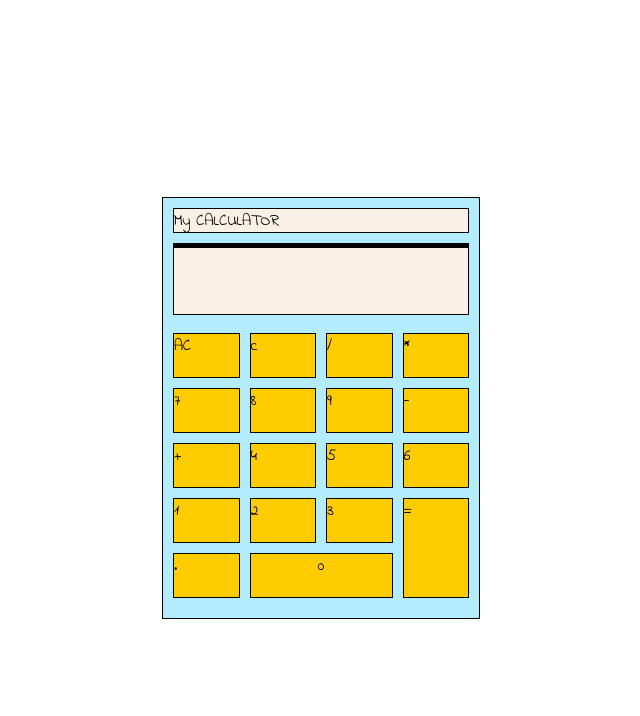
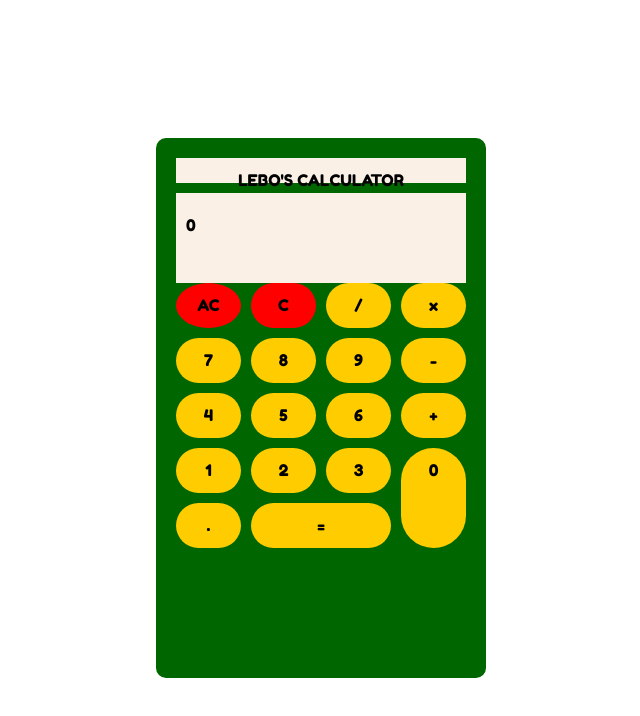
Before and after one commit to Alphabolic/calculator, a plain HTML site: page index.html in a window 1280 px wide. Shown: the whole page, without its empty margins (319-959 px from the left). Drawn offline with Linux system fonts and the light colour scheme.

Commit message:
Add files via upload

```diff
--- a/index.html
+++ b/index.html
@@ -1,45 +1,49 @@
 <!DOCTYPE html>
 <html>
+
 <head>
   <meta charset="utf-8">
   <title> calculator</title>
   <link rel="stylesheet" href="styles.css">
-    <link href="https://fonts.googleapis.com/css?family=Indie+Flower" rel="stylesheet">
+  <link href="https://fonts.googleapis.com/css?family=Fredoka+One" rel="stylesheet">
 </head>
+
 <body>
-
   <div class="container">
 
-      <div id="heading">My CALCULATOR</div>
+    <div id="heading">LEBO'S CALCULATOR</div>
 
     <div id="screen">
-          <div id="screenOne" class="btn"></div>
+      <div id="screenOne" class="btn">0</div>
       <div id="screenTwo" class="btn"></div>
     </div>
 
     <div id="ac" class="AC">AC</div>
-            <div id="ce" class="ce">c</div>
-            <div id="divide" class="divide">/</div>
-            <div id="mult" class="mult">*</div>
+    <div id="ce" class="ce">C</div>
+    <div id="divide" class="opp btn">/</div>
+    <div id="mult" class="opp btn">x</div>
 
-            <div id="btn7" class="btn">7</div>
-            <div id="btn8" class="btn">8</div>
-            <div id="btn9" class="btn">9</div>
+    <div id="seven" class=" digit btn">7</div>
+    <div id="eight" class="digit btn">8</div>
+    <div id="nine" class=" digit btn">9</div>
 
-            <div id="minus" class="btn">-</div>
-            <div id="plus" class="btn">+</div>
+    <div id="minus" class="opp btn">-</div>
+    <div id="four" class="digit btn">4</div>
 
-            <div id="btn4" class="btn">4</div>
-            <div id="btn5" class="btn">5</div>
-            <div id="btn6" class="btn">6</div>
+    <div id="five" class="digit btn">5</div>
+    <div id="six" class="digit btn">6</div>
+    <div id="plus" class="opp btn">+</div>
 
-            <div id="btn1" class="btn">1</div>
-            <div id="btn2" class="btn">2</div>
-            <div id="btn3" class="btn">3</div>
+    <div id="one" class="digit btn">1</div>
+    <div id="two" class="digit btn">2</div>
+    <div id="three" class="digit btn">3</div>
 
-            <div id="zero" class="btn">=</div>
-            <div id="dot" class="btn">.</div>
-            <div id="equals" class="btn">0</div>
+    <div id="zero" class="digit btn">0</div>
+    <div id="dot" class="digit btn">.</div>
+    <div id="equals" class="btn">=</div>
 
   </div>
-    </div>
+  <script src="main.js" type="text/javascript"></script>
+</body>
+
+</html>
--- /dev/null
+++ b/main.js
@@ -0,0 +1,100 @@
+const digits = document.querySelectorAll('.digit')
+for (let i = 0; i < digits.length; i++) {
+  digits[i].addEventListener('click', digitPressed)
+}
+
+const opps = document.querySelectorAll('.opp')
+for (var i = 0; i < opps.length; i++) {
+  opps[i].addEventListener('click', oppPressed)
+}
+
+document.querySelector('#ce').addEventListener('click', clearEntry)
+document.querySelector('#ac').addEventListener('click', clearAll)
+document.querySelector('#equals').addEventListener('click', calculate)
+document.querySelector('#dot').addEventListener('click', dotPressed)
+
+let screenMain = document.querySelector('#screenOne')
+let screenCalc = document.querySelector('#screenTwo')
+
+let currentValue = '';
+let calcValue = '';
+let previousAnswer = '';
+
+function digitPressed() {
+  if (currentValue.length <= 15) {
+    let val = this.innerHTML;
+    if (currentValue == '') {
+      currentValue = val;
+    } else {
+      currentValue += val;
+    }
+    showMain(currentValue);
+  }
+}
+
+
+function oppPressed() {
+  let val = this.innerHTML;
+
+  if (!currentValue && previousAnswer) {
+    currentValue = previousAnswer;
+  }
+
+  if (currentValue[currentValue.length - 1] == '.') {
+    currentValue = currentValue.slice(0, -1)
+  }
+
+  if (currentValue) {
+    calcValue += ' ' + currentValue + ' ' + val;
+    currentValue = ' ';
+  } else {
+    calcValue = calcValue.slice(0, -1) + val;
+  }
+  showCalc(calcValue)
+}
+
+function dotPressed() {
+  if (currentValue == '' || currentValue == '0') {
+    currentValue = '0.'
+  } else if (!/\./.test(currentValue)) {
+    currentValue += '.'
+  }
+  showMain(currentValue);
+}
+
+function clearEntry() {
+  currentValue = '';
+  showMain('0');
+}
+
+function clearAll() {
+  currentValue = '';
+  showMain('0');
+  calcValue = '';
+  showCalc('');
+}
+
+function calculate() {
+  let answer = calcValue + currentValue;
+
+  answer = answer.replace('x', '*').replace('/', '/')
+
+  answer = eval(answer);
+  showMain(answer)
+
+
+  calcValue += ' ' + currentValue + ' = ' + answer;
+  showCalc(calcValue)
+
+  previousAnswer = answer + '';
+  currentValue = '';
+  calcValue = '';
+}
+
+function showMain(text) {
+  screenMain.innerHTML = text;
+}
+
+function showCalc(text) {
+  screenCalc.innerHTML = text;
+}
--- a/styles.css
+++ b/styles.css
@@ -1,109 +1,167 @@
-.root{
+.root {
   text-align: center;
 }
 
-
-body{
+body {
+  line-height: 44px;
+  vertical-align: middle;
   height: 100vh;
   display: flex;
-  font-family: 'Indie Flower', cursive;
+  font-family: 'Fredoka One', cursive;
+}
+#heading{
+  background-color: #009900;
 }
 
+.container {
+  height: 500px;
+  border-radius: 10px;
+  padding: 20px;
+  width: 290px;
+  display: grid;
+  grid-template-columns: repeat(4, 1fr);
+  grid-auto-rows: 25px 80px 45px 45px 45px 45px 45px;
+  grid-gap: 10px;
+  margin: auto;
+  background-color:  #006600;
+}
 
-
-.container{
-  height: 400px;
-  padding: 10px;
-  width: 296px;
-  display: grid;
-  grid-template-columns: repeat(4,1fr);
-  grid-auto-rows: 25px 80px 45px 45px 45px 45px 45px;
-  grid-gap:10px;
-  margin: auto;
-  background-color:  #b3ecff;
-}
-.Btns {
-  background-color: #ffcc00;
-}
-div{
-  border: 1px solid black;
-}
-#heading{
+#heading {
   grid-column: span 4;
   background: linen;
-}
-#dot{
-  background-color: #ffcc00;
+  text-align: center;
 }
 
-#screen{
+#screenOne{
+}
+#screenTwo{
+}
+#dot {
+  border-radius: 50px;
+  background-color: #ffcc00;
+  text-align: center;
+}
+
+#screen {
   background: linen;
   grid-column: span 4;
+  padding: 10px;
   height: 70px;
 }
-#equals{
+
+#equals {
+  border-radius: 50px;
+  text-align: center;
   grid-column: span 2;
   background-color: #ffcc00;
   text-align: center;
 }
 
-#zero{
+#zero {
+  border-radius: 50px;
+  text-align: center;
   grid-row: span 2;
-background-color: #ffcc00;
-}
-#ac{
   background-color: #ffcc00;
 }
 
+#ac {
+  border-radius: 50%;
+  text-align: center;
+  background-color: #ff0000;
+}
 
+#ce {
+  border-radius: 50px;
+  text-align: center;
+  background-color: #ff0000;
+}
 
-#ce{
+#divide {
+  border-radius: 50px;
+  text-align: center;
   background-color: #ffcc00;
 }
 
-#divide{
+#mult {
+  border-radius: 50px;
+  text-align: center;
   background-color: #ffcc00;
 }
 
-#mult{
+#seven {
+  border-radius: 50px;
+  text-align: center;
   background-color: #ffcc00;
 }
-#btn7{
+
+#eight {
+  border-radius: 50px;
+  text-align: center;
   background-color: #ffcc00;
 }
-#btn8{
+
+#nine {
+  border-radius: 50px;
+  text-align: center;
   background-color: #ffcc00;
 }
-#btn9{
+
+#minus {
+  border-radius: 50px;
+  text-align: center;
   background-color: #ffcc00;
 }
-#minus{
+
+#plus {
+  border-radius: 50px;
+  text-align: center;
   background-color: #ffcc00;
 }
-#plus{
+
+#four {
+  border-radius: 50px;
+  text-align: center;
   background-color: #ffcc00;
 }
-#btn4{
+
+#five {
+  border-radius: 50px;
+  text-align: center;
   background-color: #ffcc00;
 }
-#btn5{
+
+#six {
+  border-radius: 50px;
+  text-align: center;
   background-color: #ffcc00;
 }
-#btn6{
+
+#one {
+  border-radius: 50px;
+  text-align: center;
   background-color: #ffcc00;
 }
-#btn1{
+
+#two {
+  border-radius: 50px;
+  text-align: center;
   background-color: #ffcc00;
 }
-#btn2{
+
+#three {
+  border-radius: 50px;
+  text-align: center;
   background-color: #ffcc00;
 }
-#btn3{
+
+#equals {
+  border-radius: 50px;
+  text-align: center;
+  background-color: #ffcc00;
+  vertical-align: middle;
+}
+
+#btn {
+  text-align: center;
   background-color: #ffcc00;
 }
-#equals{
-  background-color: #ffcc00;
-}
-#btn{
-  background-color: #ffcc00;
-}
```
Lines whose indentation alone changed are shown as unchanged.
